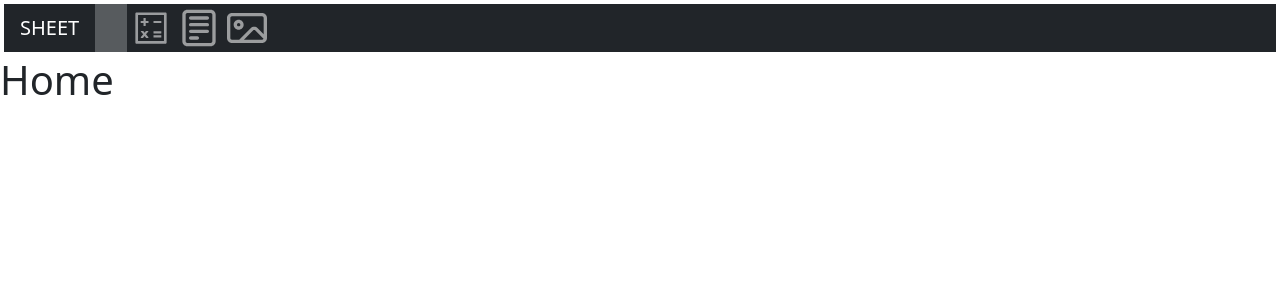
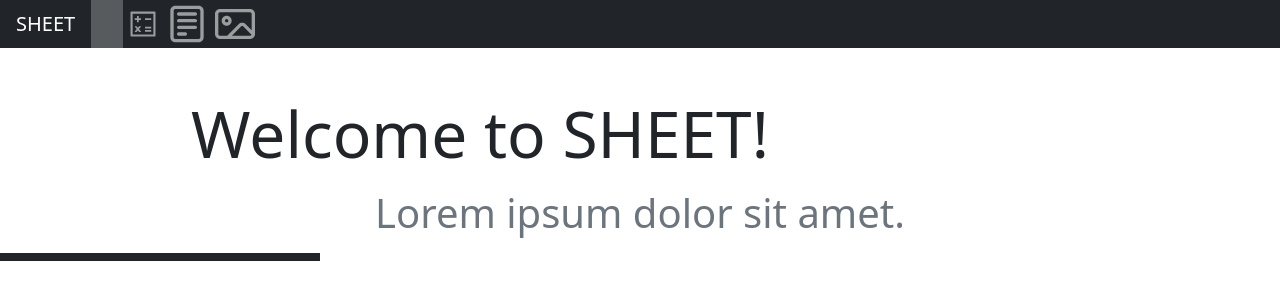
Before and after one commit to k4-100/calc, a React (Create React App) app: page / in a window 1280 px wide. Shown: the top 300 px of the page. Built offline with nearby package versions, Linux system fonts and the light colour scheme.

Commit message:
Added some stuff to home page

```diff
--- a/src/components/Home/Header.tsx
+++ b/src/components/Home/Header.tsx
@@ -2,17 +2,16 @@ import React from "react";
 import { Nav, Navbar } from "react-bootstrap";
 import { Link } from "react-router-dom";
 import { AiOutlineCalculator } from "react-icons/ai";
-import { GrNotes, GrImage } from "react-icons/gr";
 import { CgNotes, CgImage } from "react-icons/cg";
 const Header = () => {
   return (
-    <header className="p-1">
+    <header className="fixed-top">
       <Navbar className="px-3 py-0" bg="dark" variant="dark">
         <Navbar.Brand href="#home">SHEET</Navbar.Brand>
         <div className="vr text-light px-3 "></div>
         <Nav className="me-auto">
           <Link className="nav-link p-0 px-1" to="/calc">
-            <AiOutlineCalculator className="h1 h-100" />
+            <AiOutlineCalculator className="h2 h-100" />
           </Link>
           <Link className="nav-link p-0 px-1" to="/calc">
             <CgNotes className=" h1 h-100" />
--- a/src/components/Home/index.tsx
+++ b/src/components/Home/index.tsx
@@ -9,7 +9,16 @@ const Home: React.FC = () => {
   return (
     <div className="Home">
       <Header />
-      <h1>Home</h1>
+      <h1
+        className="text-center w-75"
+        style={{ marginTop: "6rem", fontSize: "4rem" }}
+      >
+        Welcome to SHEET!
+      </h1>
+      <p className="text-center w-100 h1 mt-3 font-weight-light text-secondary">
+        Lorem ipsum dolor sit amet.
+      </p>
+      <div className="bg-dark py-1 w-25 mr-3 mt-3"></div>
     </div>
   );
 };
```
